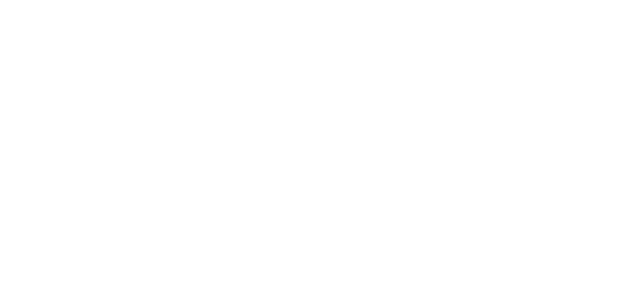
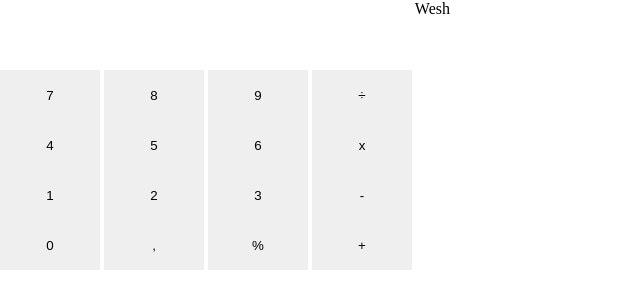
Before and after one commit to StevenFA31/Exo-Calculatrice, a plain HTML site: page index.html in a window 1280 px wide. Shown: the whole page, without its empty margins (0-640 px from the left). Drawn offline with Linux system fonts and the light colour scheme.

Commit message:
Erlan relou

```diff
--- a/Calc.js
+++ b/Calc.js
@@ -0,0 +1 @@
+var bouton
--- a/index.html
+++ b/index.html
@@ -5,8 +5,31 @@
     <meta http-equiv="X-UA-Compatible" content="IE=edge">
     <meta name="viewport" content="width=device-width, initial-scale=1.0">
     <title>Calculatrice Steven</title>
+    <link rel="stylesheet" type="text/CSS" href="./style.css">
 </head>
 <body>
-
+    <div class="container">
+    <div class="result">
+<p>Wesh</p>
+    </div>
+    <div class="number">
+        <button class="seven">7</button>
+        <button class="eight">8</button>
+        <button class="nine">9</button>
+        <button class="divide">÷</button>
+        <button class="four">4</button>
+        <button class="five">5</button>
+        <button class="six">6</button>
+        <button class="multiplication">x</button>
+        <button class="one">1</button>
+        <button class="two">2</button>
+        <button class="three">3</button>
+        <button class="minus">-</button>
+        <button class="zero">0</button>
+        <button class="comma">,</button>
+        <button class="percentage">%</button>
+        <button class="plus">+</button>
+    </div>
+</div>
 </body>
 </html>
--- a/style.css
+++ b/style.css
@@ -0,0 +1,25 @@
+* {
+    padding: 0;
+    margin: 0;
+    border: 0;
+}
+
+div.container {
+    width: 450px;
+}
+
+div.result {
+    height: 70px;
+    text-align: end;
+}
+
+div.placement {
+    display: grid;
+    grid-template-columns: 1fr 1fr 1fr 1fr;
+    width: auro;
+}
+
+button {
+    width: 100px;
+    height: 50px;
+}
```
